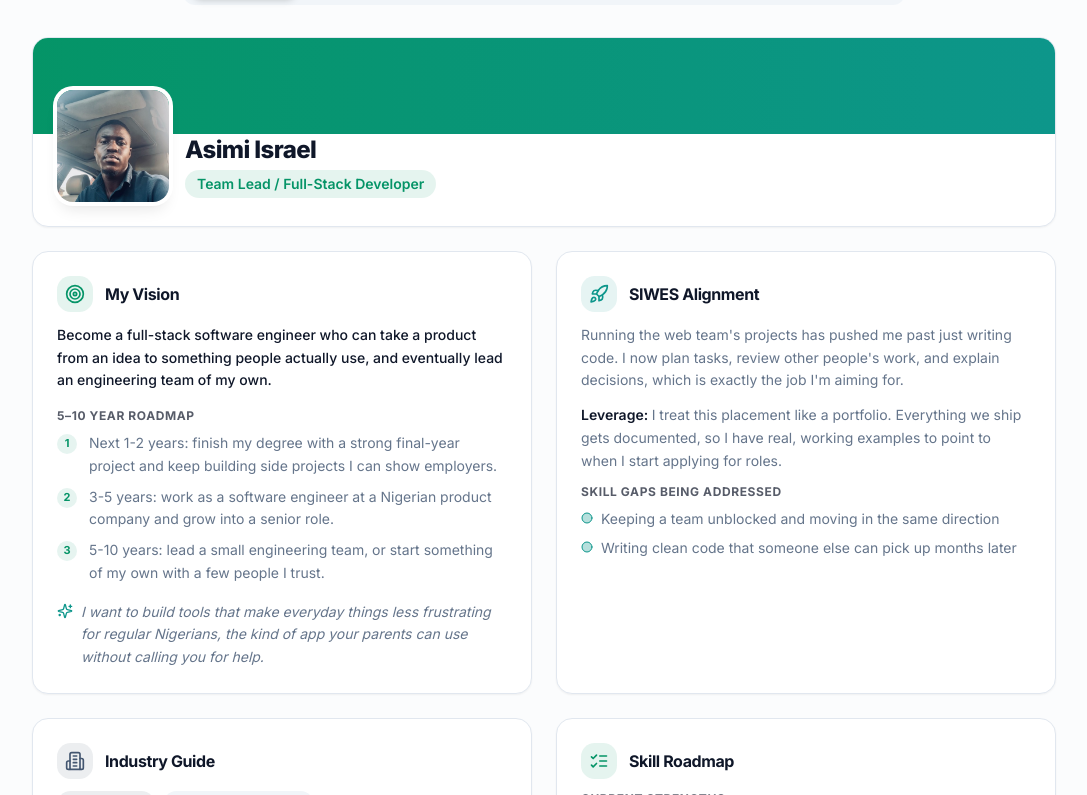
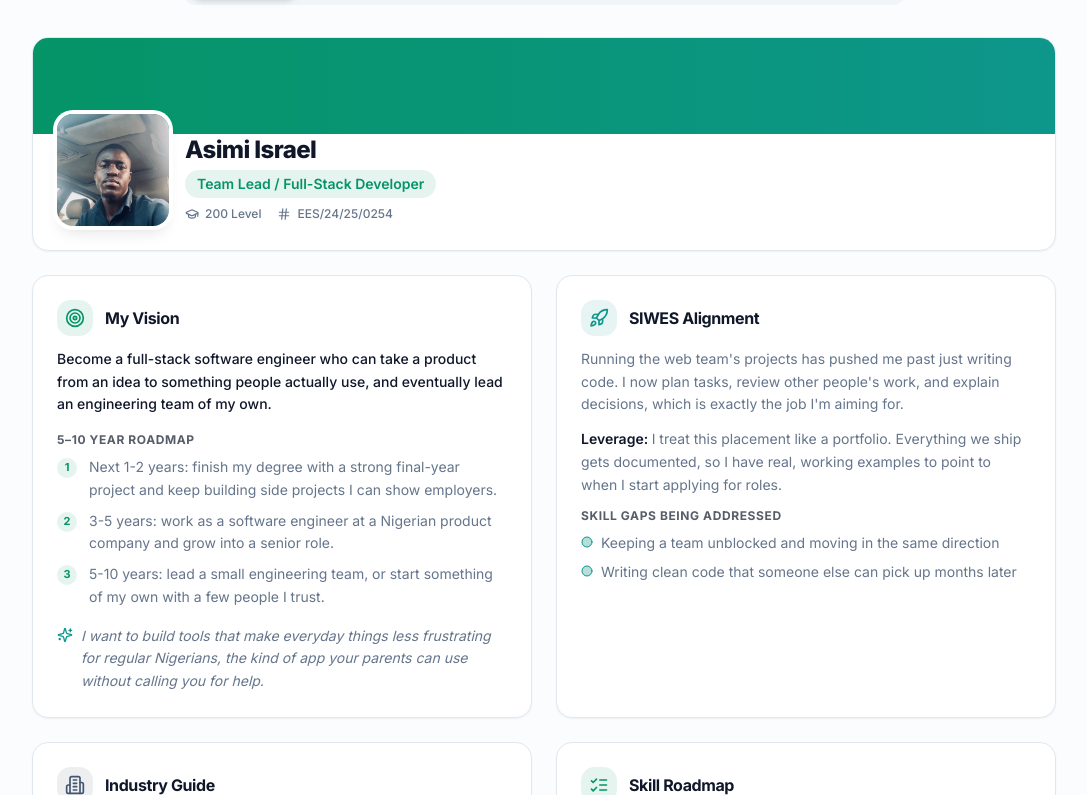
Before and after one commit to Asimi1234/Team-portfolio, a React (Vite) app: page / in a window 1280 px wide. Shown: the part 2165-2960 px from the top of the page, without its empty margins (96-1183 px from the left). Built offline with nearby package versions, Linux system fonts and the light colour scheme.

Commit message:
Matric no and level addition

```diff
--- a/src/components/MemberBlueprint.jsx
+++ b/src/components/MemberBlueprint.jsx
@@ -7,6 +7,8 @@
   Circle,
   Sparkles,
   Factory,
+  GraduationCap,
+  Hash,
 } from "lucide-react";
 import { Card, CardContent, CardHeader, CardTitle } from "./ui/card";
 
@@ -86,7 +88,8 @@
  * team member. Rendered inside each Tab.
  */
 export default function MemberBlueprint({ member }) {
-  const { name, role, photoUrl, vision, alignment, industry, skills } = member;
+  const { name, role, level, matric, photoUrl, vision, alignment, industry, skills } =
+    member;
 
   return (
     <div className="space-y-6">
@@ -103,6 +106,22 @@
             <p className="mt-1 inline-block rounded-full bg-primary/10 px-3 py-1 text-sm font-semibold text-primary">
               {role}
             </p>
+            {(level || matric) && (
+              <div className="mt-2 flex flex-wrap items-center justify-center gap-x-4 gap-y-1 text-xs font-medium text-muted-foreground sm:justify-start">
+                {level && (
+                  <span className="inline-flex items-center gap-1.5">
+                    <GraduationCap className="h-3.5 w-3.5" />
+                    {level} Level
+                  </span>
+                )}
+                {matric && (
+                  <span className="inline-flex items-center gap-1.5">
+                    <Hash className="h-3.5 w-3.5" />
+                    {matric}
+                  </span>
+                )}
+              </div>
+            )}
           </div>
         </CardContent>
       </Card>
--- a/src/data/team.js
+++ b/src/data/team.js
@@ -23,6 +23,8 @@
     id: "member-1",
     name: "Asimi Israel",
     role: "Team Lead / Full-Stack Developer",
+    level: "200",
+    matric: "EES/24/25/0254",
     photoUrl: "/asimi.jpg",
 
     vision: {
@@ -65,6 +67,8 @@
     id: "member-2",
     name: "Idowu Mustapha Ayomide",
     role: "Frontend Developer",
+    level: "200",
+    matric: "EES/24/25/0417",
     photoUrl: "/mustapha.jpg",
     vision: {
       goal: "Become a frontend engineer who also understands design, so I can build interfaces that look good and are genuinely easy to use.",
@@ -103,6 +107,8 @@
     id: "member-3",
     name: "Habeeb Quadri",
     role: "Frontend Developer",
+    level: "200",
+    matric: "EES/24/25/0399",
     photoUrl: "/quadri.jpg",
     vision: {
       goal: "Become a frontend developer who's good at the tricky parts, connecting interfaces to real data and making busy screens like dashboards and forms feel simple.",
@@ -141,6 +147,8 @@
     id: "member-4",
     name: "Akayin-ode Ziyad",
     role: "Frontend & UI/UX Designer",
+    level: "200",
+    matric: "EES/24/25/0181",
     photoUrl: "/ziyad.jpg",
     vision: {
       goal: "Become a UI/UX designer who can both design an interface and build it, so good ideas don't get lost on the way from design to code.",
@@ -179,6 +187,8 @@
     id: "member-5",
     name: "Taiwo Olaoye",
     role: "Frontend Developer",
+    level: "200",
+    matric: "EES/24/25/0850",
     photoUrl: "/olaoye.jpg",
     vision: {
       goal: "Become a frontend developer known for building interfaces that don't break, ones that are accessible, well tested, and work for everyone.",
```
Also changed, not shown: ziyad.JPG (deleted), 1 other file (tests, documents, lock files or other folders).
